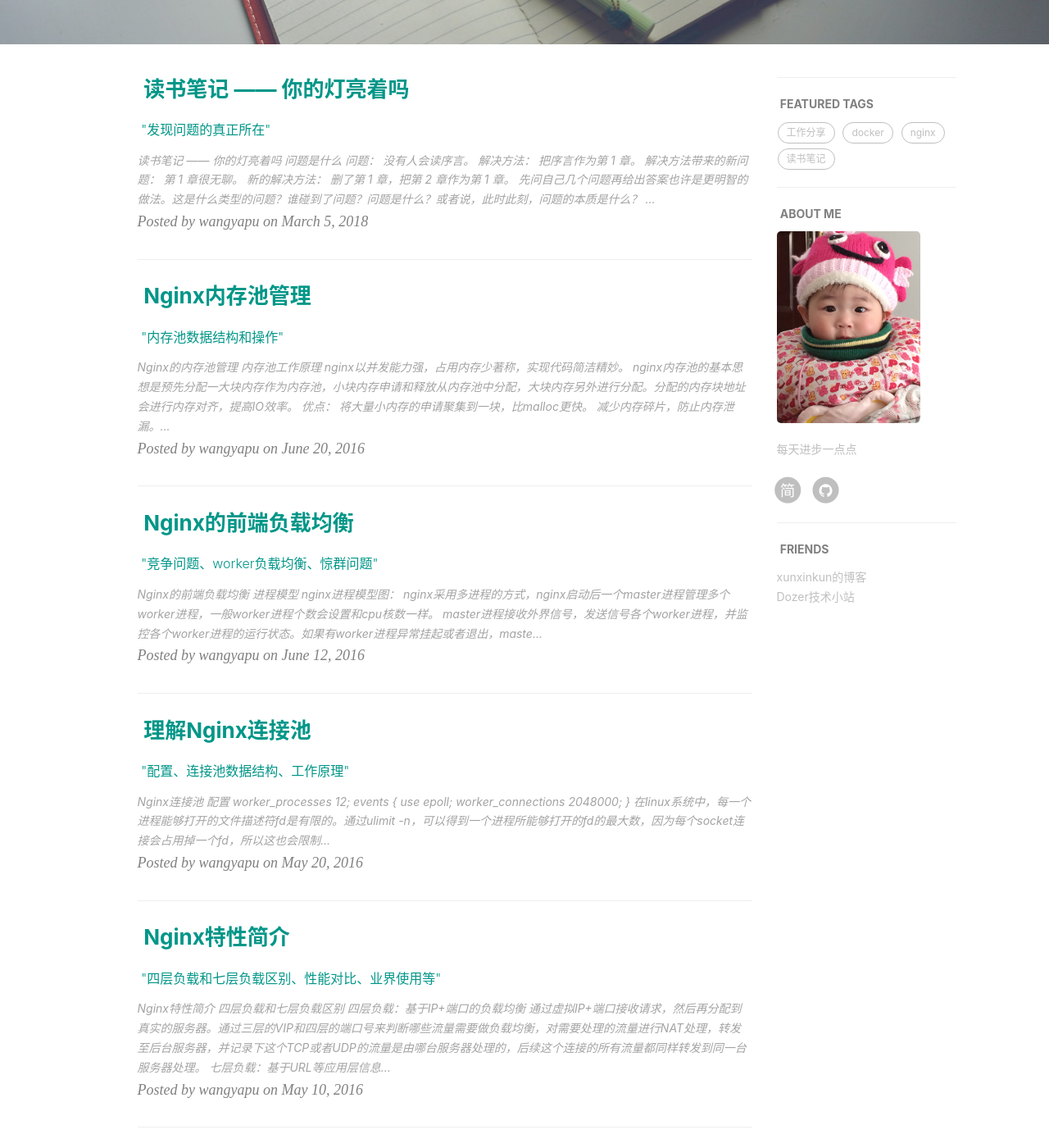
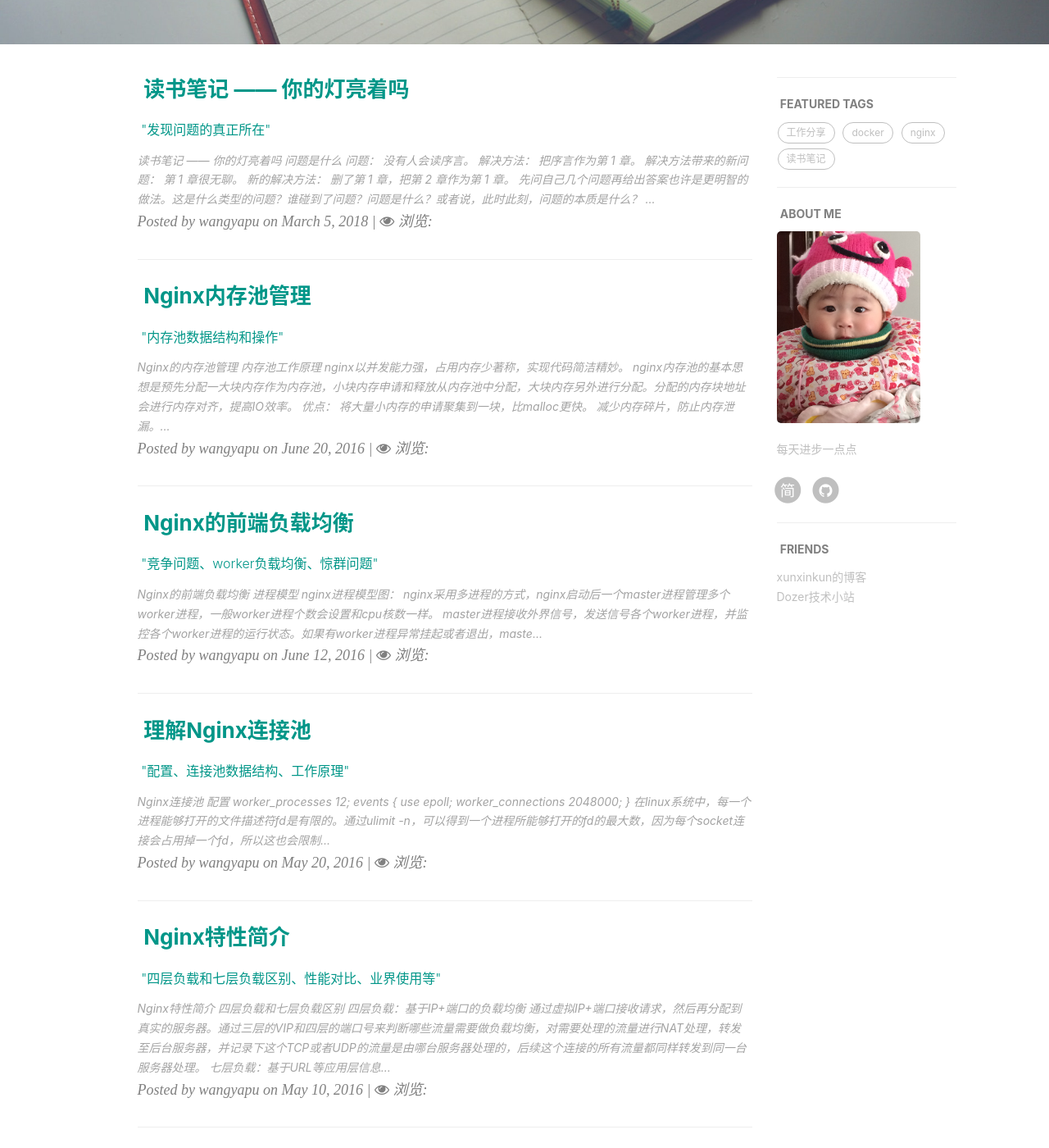
Before and after one commit to wangyapu/wangyapu.github.io, a Jekyll site: the page built from index.html, in a window 1280 px wide and 1400 px high, scrolled down 412 px. Shown: the whole window at 82% size. Built offline with Jekyll 4.4.1, drawn with Linux system fonts in a browser that asks for light colours; nearby versions of some CDN libraries; the list of posts is cut into pages by our own code; comment, search, counter and statistics services are not loaded.

Commit message:
add count for index

```diff
--- a/_layouts/post.html
+++ b/_layouts/post.html
@@ -45,7 +45,7 @@ layout: default
                         {% if site.leancloud.enable %}
                         <span id="{{ page.url }}" class="leancloud_visitors" data-flag-title="{{ page.title }}">
                             <span>|</span>
-                            <span> <i class="fa fa-eye"></i> &nbsp; 浏览次数:  </span>
+                            <span> <i class="fa fa-eye"></i> 浏览:  </span>
                             <span class="leancloud-visitors-count"></span>
                         </span>
                         {% endif %}
--- a/index.html
+++ b/index.html
@@ -20,6 +20,13 @@ description: "谋定而后动，知止而有得"
     </a>
     <p class="post-meta">
         Posted by {% if post.author %}{{ post.author }}{% else %}{{ site.title }}{% endif %} on {{ post.date | date: "%B %-d, %Y" }}
+        {% if site.leancloud.enable %}
+        <span id="{{ post.url }}" class="leancloud_visitors" data-flag-title="{{ post.title }}">
+            <span>|</span>
+            <span> <i class="fa fa-eye"></i> 浏览:  </span>
+            <span class="leancloud-visitors-count"></span>
+        </span>
+        {% endif %}
     </p>
 </div>
 <hr>
```
